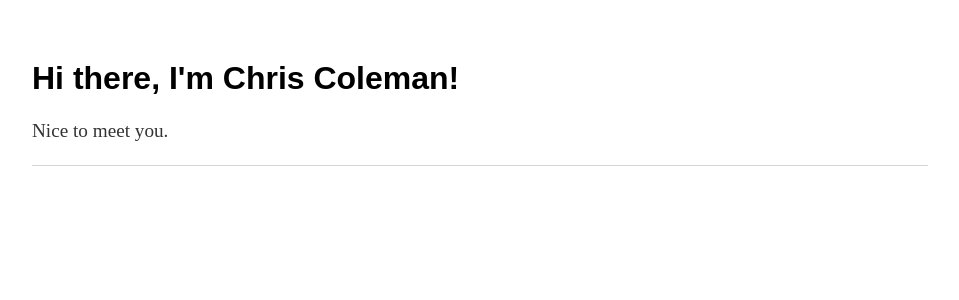
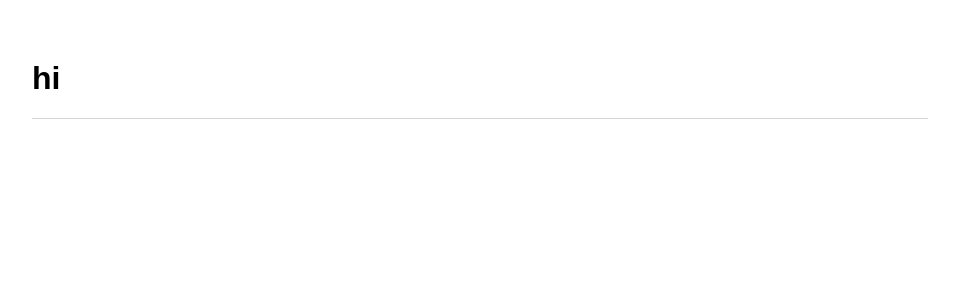
Before and after one commit to chrsclmn/chrsclmn.github.io, a Jekyll site: the page built from index.html, in a window 1280 px wide. Shown: the top 300 px of the page, without its empty margins (160-1119 px from the left). Built offline with Jekyll 4.4.1, drawn with Linux system fonts in a browser that asks for light colours.

Commit message:
Update index.html

```diff
--- a/index.html
+++ b/index.html
@@ -3,6 +3,5 @@ layout: default
 title: Chris Coleman
 ---
 <div class="blurb">
-	<h1>Hi there, I'm Chris Coleman!</h1>
-	<p>Nice to meet you.</p>
+	<h1>hi</h1>
 </div><!-- /.blurb -->
```
